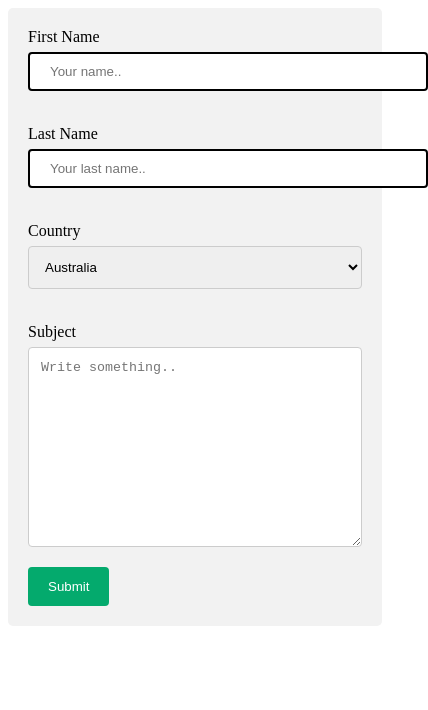
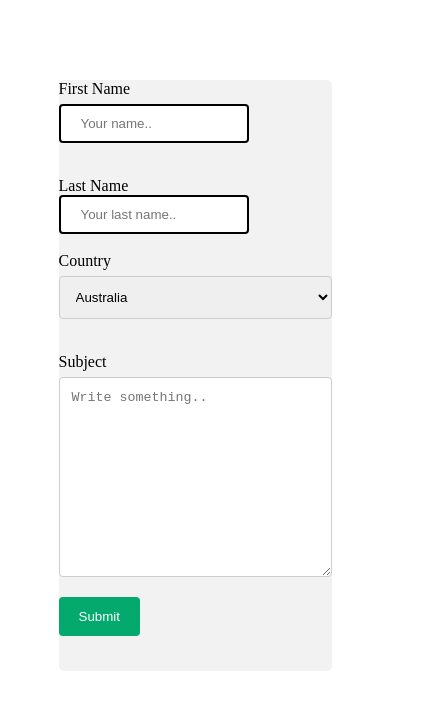
Before and after one commit to Kush2012053/Contact-Form, a plain HTML site: page index.html in a window 390 px wide. Shown: the whole page, 428 px wide, since content can reach past the window. Drawn offline with Linux system fonts and the light colour scheme.

Commit message:
"made the form responsive in phone"

```diff
--- a/style.css
+++ b/style.css
@@ -29,19 +29,26 @@ input[type="submit"]:hover {
 
 /* Add a background color and some padding around the form */
 .container {
+  width: 70vw;
+  height: 70vh;
+  margin-top: 20px;
+  margin: auto;
+  padding: auto;
   border-radius: 5px;
   background-color: #f2f2f2;
-  padding: 20px;
 }
 #fname {
-  width: 400px;
+  padding: auto;
+  width: 190px;
   padding: 10px 20px;
   border: 2px solid black;
   outline: none;
 }
 
 #lname {
-  width: 400px;
+  margin: auto;
+  padding: auto;
+  width: 190px;
   padding: 10px 20px;
   border: 2px solid black;
   outline: none;
```
Also changed, not shown: index.html (+1 -0 lines).
